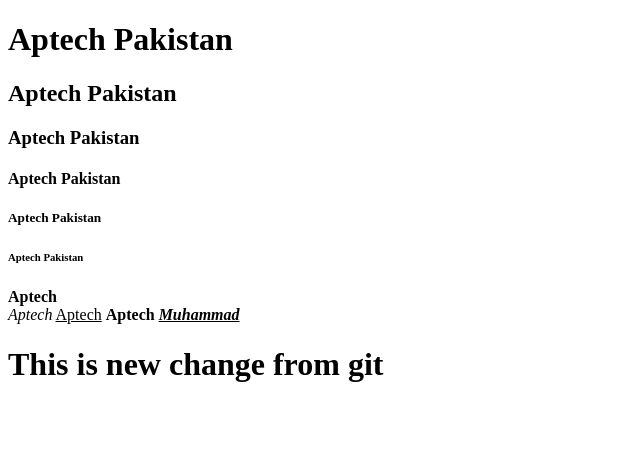
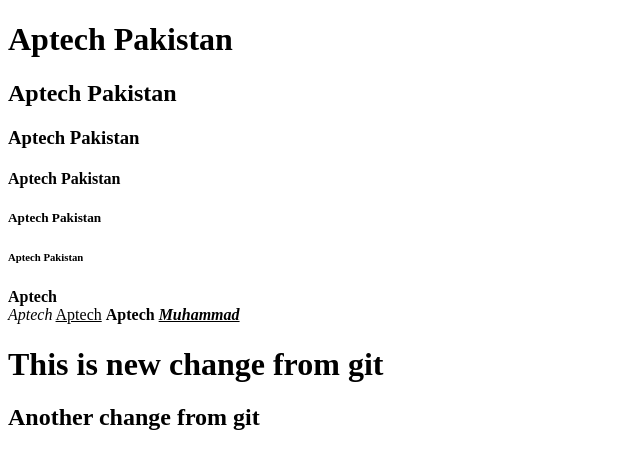
Before and after one commit to RishyKumar-9/myrepo, a plain HTML site: page html/index.html in a window 1280 px wide. Shown: the whole page, without its empty margins (0-640 px from the left). Drawn offline with Linux system fonts and the light colour scheme.

Commit message:
h2 tag added

```diff
--- a/html/index.html
+++ b/html/index.html
@@ -22,6 +22,7 @@
 		  </i>
 		</b>
 		<h1>This is new change from git</h1>
+		<h2>Another change from git</h2>
 
 	</body>
 </html>
```
